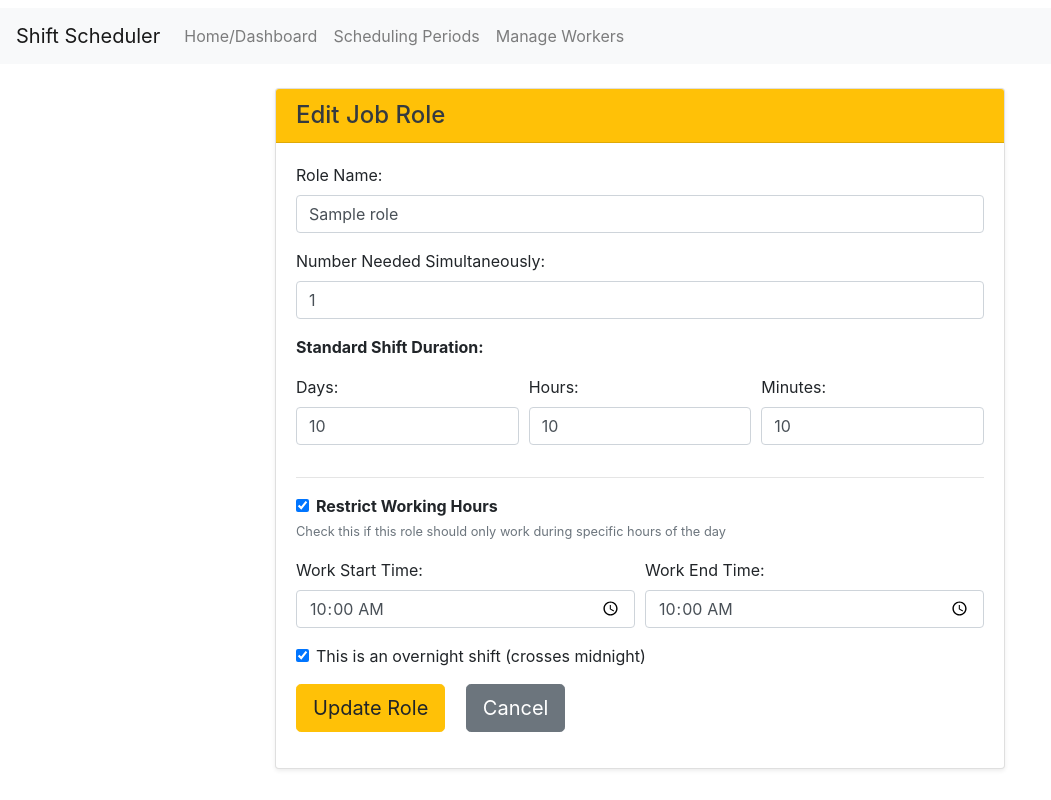
After one commit to Noniro/shift-scheduler-app, a Flask app: page /period/1/role/1/edit in a window 1280 px wide. The commit adds this page. Shown: the whole page, without its empty margins (0-1051 px from the left). Run offline with Flask 3, Linux system fonts and the light colour scheme; tables that the repository leaves empty hold one stand-in row (values such as "Sample post"); some libraries are stand-ins or nearby versions.

Commit message:
Adding editing job role after created

```diff
--- a/app/routes.py
+++ b/app/routes.py
@@ -414,58 +414,97 @@ def delete_job_role(period_id, role_id):
     return redirect(url_for('main.manage_job_roles_for_period', period_id=period_id))
 
 
-# @main_bp.route('/period/<int:period_id>/generate_slots', methods=['POST'])
-# def generate_coverage_slots_for_period(period_id):
-#     period = SchedulingPeriod.query.get_or_404(period_id)
-#     job_roles_for_period = JobRole.query.filter_by(scheduling_period_id=period.id).all()
+@main_bp.route('/period/<int:period_id>/role/<int:role_id>/edit', methods=['GET', 'POST'])
+def edit_job_role(period_id, role_id):
+    """Edit an existing job role for a scheduling period"""
+    period = SchedulingPeriod.query.get_or_404(period_id)
+    role = JobRole.query.filter_by(id=role_id, scheduling_period_id=period_id).first_or_404()
 
-#     if not job_roles_for_period:
-#         flash("No job roles defined for this period. Cannot generate coverage slots.", "warning")
-#         return redirect(url_for('main.manage_job_roles_for_period', period_id=period.id))
+    if request.method == 'POST':
+        try:
+            role_name = request.form.get('role_name')
+            number_needed_str = request.form.get('number_needed', '1')
+            days_str = request.form.get('duration_days', '0')
+            hours_str = request.form.get('duration_hours', '0')
+            minutes_str = request.form.get('duration_minutes', '0')
 
-#     ids_to_delete_assignments = [s.id for s in ScheduledShift.query.join(ShiftDefinition)
-#                                .filter(ShiftDefinition.scheduling_period_id == period_id).all()]
-#     if ids_to_delete_assignments:
-#         ScheduledShift.query.filter(ScheduledShift.id.in_(ids_to_delete_assignments)).delete(synchronize_session=False)
-#     ShiftDefinition.query.filter_by(scheduling_period_id=period.id).delete()
-#     db.session.commit()
+            has_time_restrictions = request.form.get('has_time_restrictions') == 'on'
+            work_start_time_str = request.form.get('work_start_time')
+            work_end_time_str = request.form.get('work_end_time')
+            is_overnight_shift = request.form.get('is_overnight_shift') == 'on'
 
-#     total_new_slots_generated = 0
-#     for role in job_roles_for_period:
-#         role_slots_generated = 0
-#         current_dt_for_role = period.period_start_datetime
-#         duration = role.get_duration_timedelta()
+            if not role_name or not role_name.strip():
+                flash("Job role name is required.", "danger")
+                return redirect(url_for('main.edit_job_role', period_id=period_id, role_id=role_id))
 
-#         if duration.total_seconds() <= 0:
-#             current_app.logger.warning(f"Skipping role '{role.name}' due to zero duration."); continue
+            role_name = role_name.strip()
+            number_needed = int(number_needed_str)
+            days = int(days_str)
+            hours = int(hours_str)
+            minutes = int(minutes_str)
 
-#         max_iter = 5000; iter_count = 0
-#         while current_dt_for_role < period.period_end_datetime and iter_count < max_iter:
-#             iter_count += 1
-#             slot_start = current_dt_for_role
-#             slot_end = current_dt_for_role + duration
-#             if slot_end > period.period_end_datetime: slot_end = period.period_end_datetime
+            if number_needed < 1:
+                flash("Number needed must be at least 1.", "danger")
+                return redirect(url_for('main.edit_job_role', period_id=period_id, role_id=role_id))
 
-#             if slot_start < slot_end:
-#                 for i in range(1, role.number_needed + 1):
-#                     new_slot = ShiftDefinition(slot_start_datetime=slot_start, slot_end_datetime=slot_end,
-#                                                instance_number=i, scheduling_period_id=period.id, job_role_id=role.id)
-#                     db.session.add(new_slot)
-#                     role_slots_generated +=1
-#             current_dt_for_role = slot_end
-#             if current_dt_for_role >= period.period_end_datetime: break
-#         if iter_count >= max_iter: flash(f"Max iterations for role '{role.name}'.", "warning")
-#         total_new_slots_generated += role_slots_generated
+            total_duration_minutes = (days * 24 * 60) + (hours * 60) + minutes
+            if total_duration_minutes < 20:
+                flash("Minimum shift duration for a role is 20 minutes.", "danger")
+                return redirect(url_for('main.edit_job_role', period_id=period_id, role_id=role_id))
+            if days < 0 or hours < 0 or minutes < 0 or hours >= 24 or minutes >= 60:
+                flash("Invalid duration values (e.g., hours 0-23, minutes 0-59).", "danger")
+                return redirect(url_for('main.edit_job_role', period_id=period_id, role_id=role_id))
 
-#     if total_new_slots_generated > 0:
-#         try:
-#             db.session.commit(); flash(f"{total_new_slots_generated} slots generated for '{period.name}'.", "success")
-#         except Exception as e:
-#             db.session.rollback(); flash(f"Error committing slots: {e}", "danger")
-#             current_app.logger.error(f"Error committing slots for period {period.id}: {e}")
-#     else:
-#         flash("No new slots generated. Check role durations.", "warning")
-#     return redirect(url_for('main.manage_job_roles_for_period', period_id=period.id))
+            # Check if another role with same name exists in this period
+            existing_role = JobRole.query.filter(
+                JobRole.scheduling_period_id == period_id,
+                JobRole.name.ilike(role_name),
+                JobRole.id != role_id
+            ).first()
+            if existing_role:
+                flash(f"Job role '{role_name}' already exists for this period.", "danger")
+                return redirect(url_for('main.edit_job_role', period_id=period_id, role_id=role_id))
+
+            work_start_time = None
+            work_end_time = None
+            if has_time_restrictions:
+                if not work_start_time_str or not work_end_time_str:
+                    flash("Both start and end times are required when restricting working hours.", "danger")
+                    return redirect(url_for('main.edit_job_role', period_id=period_id, role_id=role_id))
+                try:
+                    work_start_time = datetime.strptime(work_start_time_str, '%H:%M').time()
+                    work_end_time = datetime.strptime(work_end_time_str, '%H:%M').time()
+                    if not is_overnight_shift and work_end_time <= work_start_time:
+                        flash("End time must be after start time for same-day shifts.", "danger")
+                        return redirect(url_for('main.edit_job_role', period_id=period_id, role_id=role_id))
+                    elif is_overnight_shift and work_end_time >= work_start_time:
+                        flash("For overnight shifts, end time should be earlier than start time (next day).", "warning")
+                except ValueError:
+                    flash("Invalid time format. Please use HH:MM format.", "danger")
+                    return redirect(url_for('main.edit_job_role', period_id=period_id, role_id=role_id))
+
+            # Update role
+            role.name = role_name
+            role.number_needed = number_needed
+            role.shift_duration_days = days
+            role.shift_duration_hours = hours
+            role.shift_duration_minutes = minutes
+            role.work_start_time = work_start_time
+            role.work_end_time = work_end_time
+            role.is_overnight_shift = is_overnight_shift if has_time_restrictions else False
+
+            db.session.commit()
+            flash(f"Job Role '{role.name}' updated.", "success")
+            return redirect(url_for('main.manage_job_roles_for_period', period_id=period_id))
+
+        except Exception as e:
+            db.session.rollback()
+            flash(f"Error updating job role: {e}", "danger")
+            current_app.logger.error(f"Error updating job role {role_id} for period {period_id}: {e}\n{request.form}")
+            return redirect(url_for('main.edit_job_role', period_id=period_id, role_id=role_id))
+
+    # GET request
+    return render_template('edit_job_role.html', period=period, role=role)
 
 @main_bp.route('/period/<int:period_id>/generate_slots', methods=['POST'])
 def generate_coverage_slots_for_period(period_id):
@@ -793,151 +832,6 @@ def delete_constraint(constraint_id):
     flash(f'Constraint deleted for {worker_name}: {constraint_desc}', 'info')
     return redirect(url_for('main.manage_workers'))
 
-# @main_bp.route('/worker/<int:worker_id>/add_constraint', methods=['POST'])
-# def add_constraint(worker_id):
-#     worker = Worker.query.get_or_404(worker_id)
-#     target_redirect = request.form.get('redirect_to', url_for('main.manage_workers'))
-#     try:
-#         start_date_str = request.form.get('constraint_start_date'); end_date_str = request.form.get('constraint_end_date')
-#         if not start_date_str or not end_date_str:
-#             flash("Both start and end dates for unavailability are required.", "danger"); return redirect(target_redirect)
-#         start_date_obj = datetime.strptime(start_date_str, '%Y-%m-%d').date()
-#         end_date_obj = datetime.strptime(end_date_str, '%Y-%m-%d').date()
-#         if end_date_obj < start_date_obj:
-#             flash("End date cannot be before start date.", "danger"); return redirect(target_redirect)
-#         cs_dt = datetime.combine(start_date_obj, time.min); ce_dt = datetime.combine(end_date_obj, time.max)
-#         constraint = Constraint(worker_id=worker.id, constraint_type="UNAVAILABLE_DAY_RANGE", start_datetime=cs_dt, end_datetime=ce_dt)
-#         db.session.add(constraint); db.session.commit()
-#         flash(f'Unavailability added for {worker.name}.', 'success')
-#     except ValueError: flash("Invalid date format for unavailability.", "danger")
-#     except Exception as e:
-#         db.session.rollback(); flash(f'Error adding constraint: {e}', 'danger')
-#         current_app.logger.error(f"Error in add_constraint for worker {worker_id}: {e}\n{request.form}")
-#     return redirect(target_redirect)
-
-
-# @main_bp.route('/period/<int:period_id>/generate_slots_and_assign', methods=['POST'])
-# def generate_slots_and_assign_action(period_id):
-#     period = SchedulingPeriod.query.get_or_404(period_id)
-#     current_app.logger.info(f"Clearing old data for period {period.id} ('{period.name}')")
-#     ids_to_delete_assignments = [s.id for s in ScheduledShift.query.join(ShiftDefinition)
-#                                .filter(ShiftDefinition.scheduling_period_id == period_id).all()]
-#     if ids_to_delete_assignments:
-#         ScheduledShift.query.filter(ScheduledShift.id.in_(ids_to_delete_assignments)).delete(synchronize_session=False)
-#     ShiftDefinition.query.filter_by(scheduling_period_id=period.id).delete()
-#     db.session.commit()
-#     current_app.logger.info(f"Old data cleared for period {period.id}.")
-
-#     job_roles_for_period = JobRole.query.filter_by(scheduling_period_id=period.id).all()
-#     if not job_roles_for_period:
-#         flash("No job roles defined for this period. Cannot generate slots or assign.", "warning")
-#         return redirect(url_for('main.manage_job_roles_for_period', period_id=period.id))
-
-#     total_new_slots_generated = 0
-#     generated_slot_objects = []
-#     for role in job_roles_for_period:
-#         role_slots_generated_this_role = 0
-#         current_dt_for_role = period.period_start_datetime
-#         duration = role.get_duration_timedelta()
-#         if duration.total_seconds() <= 0:
-#             current_app.logger.warning(f"Skipping role '{role.name}' due to zero duration for period {period.id}.")
-#             flash(f"Job Role '{role.name}' has zero/negative shift duration and was skipped for slot generation.", "warning")
-#             continue
-#         max_iter = 5000; iter_count = 0
-#         while current_dt_for_role < period.period_end_datetime and iter_count < max_iter:
-#             iter_count += 1; slot_start = current_dt_for_role; slot_end = current_dt_for_role + duration
-#             if slot_end > period.period_end_datetime: slot_end = period.period_end_datetime
-#             if slot_start < slot_end:
-#                 for i in range(1, role.number_needed + 1):
-#                     new_slot = ShiftDefinition(slot_start_datetime=slot_start, slot_end_datetime=slot_end,
-#                                                instance_number=i, scheduling_period_id=period.id, job_role_id=role.id)
-#                     db.session.add(new_slot); generated_slot_objects.append(new_slot); role_slots_generated_this_role +=1
-#             current_dt_for_role = slot_end
-#             if current_dt_for_role >= period.period_end_datetime: break
-#         if iter_count >= max_iter: flash(f"Max iterations for role '{role.name}' during slot generation.", "warning")
-#         total_new_slots_generated += role_slots_generated_this_role
-#     if total_new_slots_generated > 0:
-#         try:
-#             db.session.commit(); flash(f"{total_new_slots_generated} coverage slots generated for '{period.name}'. Attempting assignment...", "info")
-#             current_app.logger.info(f"{total_new_slots_generated} ShiftDefinition slots committed for period {period.id}.")
-#         except Exception as e:
-#             db.session.rollback(); flash(f"Error committing generated slots: {e}", "danger")
-#             current_app.logger.error(f"Error committing slots for period {period.id}: {e}")
-#             return redirect(url_for('main.manage_job_roles_for_period', period_id=period.id))
-#     else:
-#         flash("No new coverage slots were generated. Check role durations. No assignments will be made.", "warning")
-#         return redirect(url_for('main.manage_job_roles_for_period', period_id=period.id))
-
-#     # --- Step 3: Prepare for and run assignment algorithm ---
-#     workers = Worker.query.options(selectinload(Worker.qualified_roles)).all()
-#     if not workers:
-#         flash("No workers found. Slots generated, but assignments cannot proceed.", "warning")
-#         # Store this message to be displayed on the next page, maybe in session for one request
-#         session['assignment_details'] = [("warning", "No workers found in the system to perform assignments.")]
-#         return redirect(url_for('main.manage_job_roles_for_period', period_id=period.id))
-
-#     assignments_to_make = []
-#     for slot_def in generated_slot_objects:
-#         if slot_def.id is None: continue
-#         assignments_to_make.append(ScheduledShift(shift_definition_id=slot_def.id))
-#     if assignments_to_make:
-#         db.session.add_all(assignments_to_make); db.session.commit()
-#         current_app.logger.info(f"{len(assignments_to_make)} ScheduledShift placeholders created for period {period.id}.")
-#     else:
-#         flash("No assignment placeholders created, though slots generated. Unexpected error.", "danger")
-#         current_app.logger.error(f"Failed to create ScheduledShift placeholders for period {period.id} despite {total_new_slots_generated} slots.")
-#         return redirect(url_for('main.manage_job_roles_for_period', period_id=period.id))
-
-#     from .algorithm import assign_shifts_fairly
-#     all_pending_assignments = ScheduledShift.query.options(
-#             joinedload(ScheduledShift.defined_slot).joinedload(ShiftDefinition.job_role)
-#         ).join(ShiftDefinition)\
-#         .filter(ShiftDefinition.scheduling_period_id == period.id, ScheduledShift.worker_id.is_(None))\
-#         .all()
-
-#     current_app.logger.info(f"Attempting to assign {len(all_pending_assignments)} slots for period {period.id}.")
-#     assignment_successful, algo_messages_raw = assign_shifts_fairly(all_pending_assignments, workers, period)
-
-#     # ---- MODIFIED MESSAGE HANDLING ----
-#     # Store detailed messages in session to be picked up by the next request (the redirect)
-#     # This is a common pattern for Post/Redirect/Get with complex feedback.
-#     detailed_assignment_warnings = []
-#     error_count = 0
-#     warning_summary_count = 0 # Count for summary message
-
-#     for msg_type, msg_text in algo_messages_raw:
-#         if msg_type == "error":
-#             error_count += 1
-#             current_app.logger.error(f"Algo Error: {msg_text}")
-#             # Flash critical errors immediately
-#             flash(f"Critical Algorithm Error: {msg_text}", "danger")
-#         elif msg_type == "warning": # Typically "Could not assign..."
-#             warning_summary_count +=1
-#             detailed_assignment_warnings.append(msg_text) # Collect for detailed display
-#             current_app.logger.warning(f"Algo Warning: {msg_text}")
-#         elif msg_type == "success":
-#             flash(msg_text, "success")
-#         else: # info or other types
-#             flash(msg_text, msg_type)
-
-#     session['assignment_details'] = detailed_assignment_warnings # Store details in session
-
-#     if error_count > 0:
-#         flash(f"{error_count} critical errors occurred during assignment. Check server logs.", "danger")
-
-#     if warning_summary_count > 0:
-#         flash(f"Assignment complete: {warning_summary_count} slots could not be filled. See details below or check server logs.", "warning")
-
-#     if assignment_successful and error_count == 0 and warning_summary_count == 0:
-#         flash("All shifts assigned successfully!", "success")
-#     elif not assignment_successful and error_count == 0 and warning_summary_count == 0:
-#         flash("Shift assignment process completed, but the algorithm reported not all shifts filled (no specific warnings).", "warning")
-#     elif total_new_slots_generated > 0 and not all_pending_assignments and (error_count > 0 or warning_summary_count > 0):
-#         flash("Slots were generated, but assignment step encountered issues before processing.", "danger")
-#     # A general info message isn't needed if specific summaries are given
-#     # ---- END OF MODIFIED MESSAGE HANDLING ----
-
-#     return redirect(url_for('main.manage_job_roles_for_period', period_id=period.id))
 
 @main_bp.route('/period/<int:period_id>/generate_slots_and_assign', methods=['POST'])
 def generate_slots_and_assign_action(period_id):
--- /dev/null
+++ b/app/templates/edit_job_role.html
@@ -0,0 +1,115 @@
+{% extends "base.html" %}
+{% block title %}Edit Job Role - {{ role.name }}{% endblock %}
+
+{% block content %}
+<div class="row justify-content-center">
+    <div class="col-md-8">
+        <div class="card shadow-sm">
+            <div class="card-header bg-warning text-dark">
+                <h4 class="mb-0">Edit Job Role</h4>
+            </div>
+            <div class="card-body">
+                <form method="POST" action="{{ url_for('main.edit_job_role', period_id=period.id, role_id=role.id) }}" class="needs-validation" novalidate>
+                    <div class="form-group">
+                        <label for="role_name">Role Name:</label>
+                        <input type="text" class="form-control" id="role_name" name="role_name" value="{{ role.name }}" required>
+                        <div class="invalid-feedback">Role name is required.</div>
+                    </div>
+                    <div class="form-group">
+                        <label for="number_needed">Number Needed Simultaneously:</label>
+                        <input type="number" class="form-control" id="number_needed" name="number_needed" value="{{ role.number_needed }}" min="1" required>
+                        <div class="invalid-feedback">At least 1 worker needed.</div>
+                    </div>
+
+                    <p><strong>Standard Shift Duration:</strong></p>
+                    <div class="form-row">
+                        <div class="form-group col-md-4">
+                            <label for="duration_days">Days:</label>
+                            <input type="number" class="form-control" id="duration_days" name="duration_days" value="{{ role.shift_duration_days }}" min="0" max="30" required>
+                        </div>
+                        <div class="form-group col-md-4">
+                            <label for="duration_hours">Hours:</label>
+                            <input type="number" class="form-control" id="duration_hours" name="duration_hours" value="{{ role.shift_duration_hours }}" min="0" max="23" required>
+                        </div>
+                        <div class="form-group col-md-4">
+                            <label for="duration_minutes">Minutes:</label>
+                            <input type="number" class="form-control" id="duration_minutes" name="duration_minutes" value="{{ role.shift_duration_minutes }}" min="0" max="59" step="5" required>
+                        </div>
+                    </div>
+
+                    <hr>
+                    <div class="form-group">
+                        <div class="form-check">
+                            <input class="form-check-input" type="checkbox" id="has_time_restrictions" name="has_time_restrictions" onchange="toggleTimeRestrictions()" {% if role.has_time_restrictions() %}checked{% endif %}>
+                            <label class="form-check-label" for="has_time_restrictions">
+                                <strong>Restrict Working Hours</strong>
+                            </label>
+                        </div>
+                        <small class="text-muted">Check this if this role should only work during specific hours of the day</small>
+                    </div>
+
+                    <div id="time_restrictions_section" {% if role.has_time_restrictions() %}style="display: block;"{% else %}style="display: none;"{% endif %}>
+                        <div class="form-row">
+                            <div class="form-group col-md-6">
+                                <label for="work_start_time">Work Start Time:</label>
+                                <input type="time" class="form-control" id="work_start_time" name="work_start_time" value="{{ role.work_start_time.strftime('%H:%M') if role.work_start_time else '22:00' }}">
+                            </div>
+                            <div class="form-group col-md-6">
+                                <label for="work_end_time">Work End Time:</label>
+                                <input type="time" class="form-control" id="work_end_time" name="work_end_time" value="{{ role.work_end_time.strftime('%H:%M') if role.work_end_time else '06:00' }}">
+                            </div>
+                        </div>
+                        <div class="form-group">
+                            <div class="form-check">
+                                <input class="form-check-input" type="checkbox" id="is_overnight_shift" name="is_overnight_shift" {% if role.is_overnight_shift %}checked{% endif %}>
+                                <label class="form-check-label" for="is_overnight_shift">
+                                    This is an overnight shift (crosses midnight)
+                                </label>
+                            </div>
+                        </div>
+                    </div>
+
+                    <div class="form-group">
+                        <button type="submit" class="btn btn-warning btn-lg mr-3">Update Role</button>
+                        <a href="{{ url_for('main.manage_job_roles_for_period', period_id=period.id) }}" class="btn btn-secondary btn-lg">Cancel</a>
+                    </div>
+                </form>
+            </div>
+        </div>
+    </div>
+</div>
+{% endblock %}
+
+{% block scripts %}{{ super() }}
+<script>
+function toggleTimeRestrictions() {
+    const checkbox = document.getElementById('has_time_restrictions');
+    const section = document.getElementById('time_restrictions_section');
+    if (checkbox.checked) {
+        section.style.display = 'block';
+        document.getElementById('work_start_time').required = true;
+        document.getElementById('work_end_time').required = true;
+    } else {
+        section.style.display = 'none';
+        document.getElementById('work_start_time').required = false;
+        document.getElementById('work_end_time').required = false;
+    }
+}
+
+(function() {
+    'use strict';
+    window.addEventListener('load', function() {
+        var forms = document.getElementsByClassName('needs-validation');
+        Array.prototype.filter.call(forms, function(f) {
+            f.addEventListener('submit', function(e) {
+                if (f.checkValidity() === false) {
+                    e.preventDefault();
+                    e.stopPropagation();
+                }
+                f.classList.add('was-validated');
+            }, false);
+        });
+    }, false);
+})();
+</script>
+{% endblock %}
--- a/app/templates/manage_job_roles.html
+++ b/app/templates/manage_job_roles.html
@@ -118,6 +118,7 @@
                             </span>
                         </small>
                     </div>
+                                        <a href="{{ url_for('main.edit_job_role', period_id=period.id, role_id=role.id) }}" class="btn btn-warning btn-sm mr-1">Edit</a>
                     <form method="POST" action="{{ url_for('main.delete_job_role', period_id=period.id, role_id=role.id) }}" style="display: inline;">
                         <button type="submit" class="btn btn-danger btn-sm" onclick="return confirm('DELETE role \'{{role.name}}\' and ALL its generated slots/assignments? This cannot be undone.');">Delete Role</button>
                     </form>
```
Also changed, not shown: app.db.
